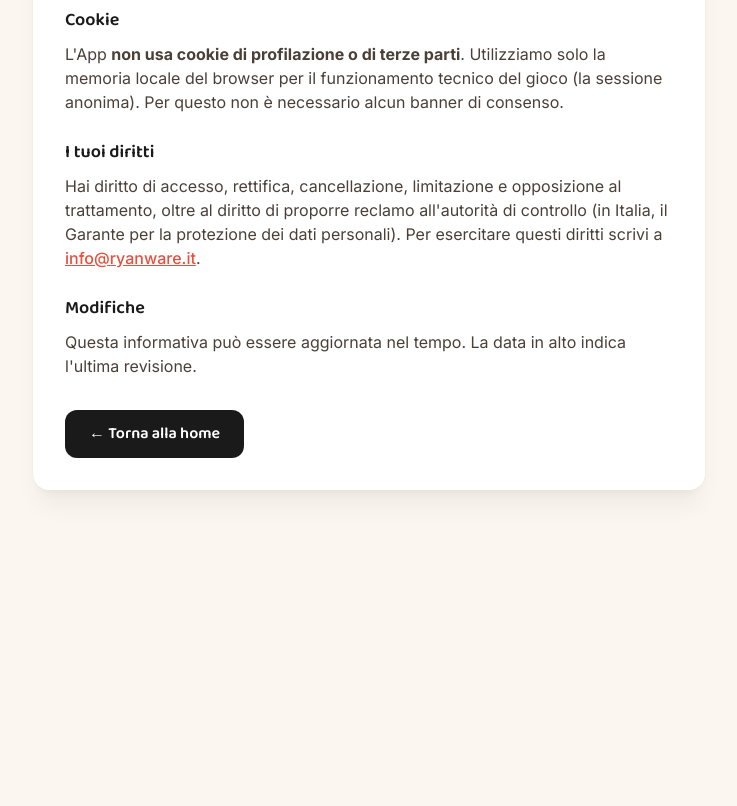
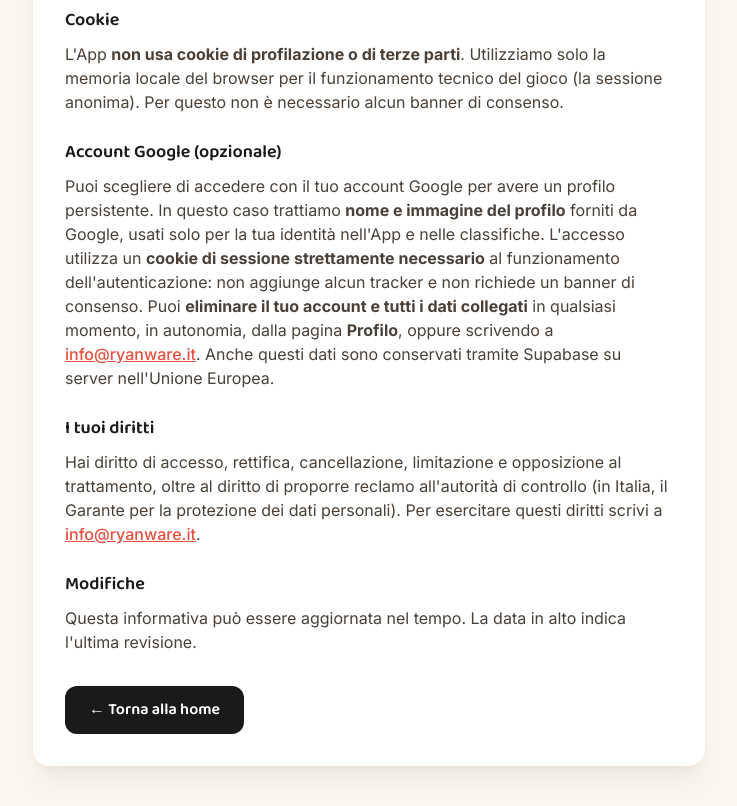
Before and after one commit to sonoryaann/AllYouCanFight, a Next.js app: page /privacy in a window 1280 px wide. Shown: the part 1140-1946 px from the top of the page, without its empty margins (271-1008 px from the left). Before the commit the page ends 1670 px from the top, so only its background shows below. Built offline with nearby package versions, Linux system fonts and the light colour scheme; no server answers.

Commit message:
docs: privacy update and Google OAuth setup guide

```diff
--- a/src/app/privacy/page.tsx
+++ b/src/app/privacy/page.tsx
@@ -12,7 +12,7 @@ export default function PrivacyPage() {
       <article className="flex w-full max-w-2xl flex-col gap-6 rounded-2xl bg-card p-6 shadow-xl shadow-nori/5 ring-1 ring-soy-soft/40 sm:p-8">
         <header className="flex flex-col gap-1">
           <h1 className="font-display text-3xl font-bold text-nori">Privacy Policy</h1>
-          <p className="text-sm text-nori-soft">Ultimo aggiornamento: 19 luglio 2026</p>
+          <p className="text-sm text-nori-soft">Ultimo aggiornamento: 20 luglio 2026</p>
         </header>
 
         <p className="text-nori-soft">
@@ -96,6 +96,24 @@ export default function PrivacyPage() {
         </section>
 
         <section className="flex flex-col gap-2">
+          <h2 className="font-display text-lg font-semibold text-nori">Account Google (opzionale)</h2>
+          <p className="text-nori-soft">
+            Puoi scegliere di accedere con il tuo account Google per avere un profilo persistente.
+            In questo caso trattiamo <strong>nome e immagine del profilo</strong> forniti da Google,
+            usati solo per la tua identità nell&apos;App e nelle classifiche. L&apos;accesso utilizza
+            un <strong>cookie di sessione strettamente necessario</strong> al funzionamento
+            dell&apos;autenticazione: non aggiunge alcun tracker e non richiede un banner di
+            consenso. Puoi <strong>eliminare il tuo account e tutti i dati collegati</strong> in
+            qualsiasi momento, in autonomia, dalla pagina <strong>Profilo</strong>, oppure scrivendo
+            a{" "}
+            <a href="mailto:info@ryanware.it" className="font-medium text-salmon-dark underline">
+              info@ryanware.it
+            </a>
+            . Anche questi dati sono conservati tramite Supabase su server nell&apos;Unione Europea.
+          </p>
+        </section>
+
+        <section className="flex flex-col gap-2">
           <h2 className="font-display text-lg font-semibold text-nori">I tuoi diritti</h2>
           <p className="text-nori-soft">
             Hai diritto di accesso, rettifica, cancellazione, limitazione e opposizione al
```
Also changed, not shown: 2 other files (tests, documents, lock files or other folders).
